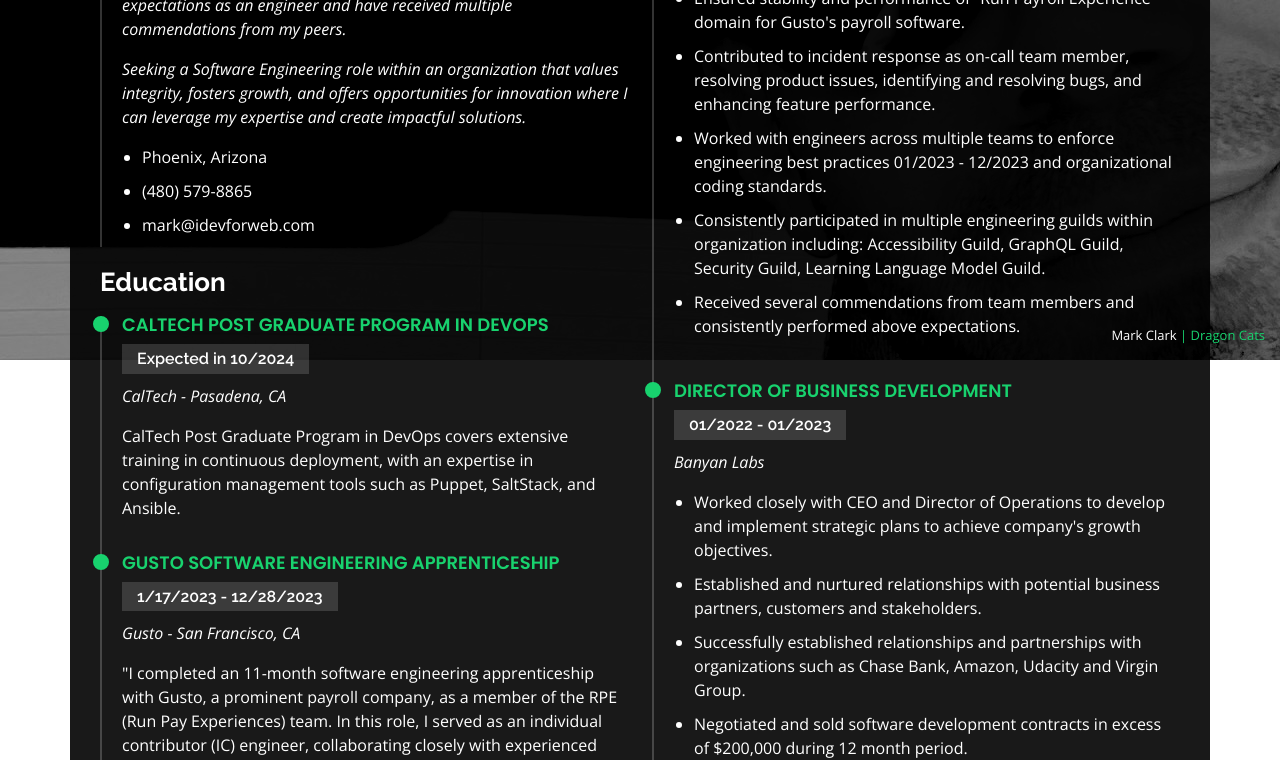
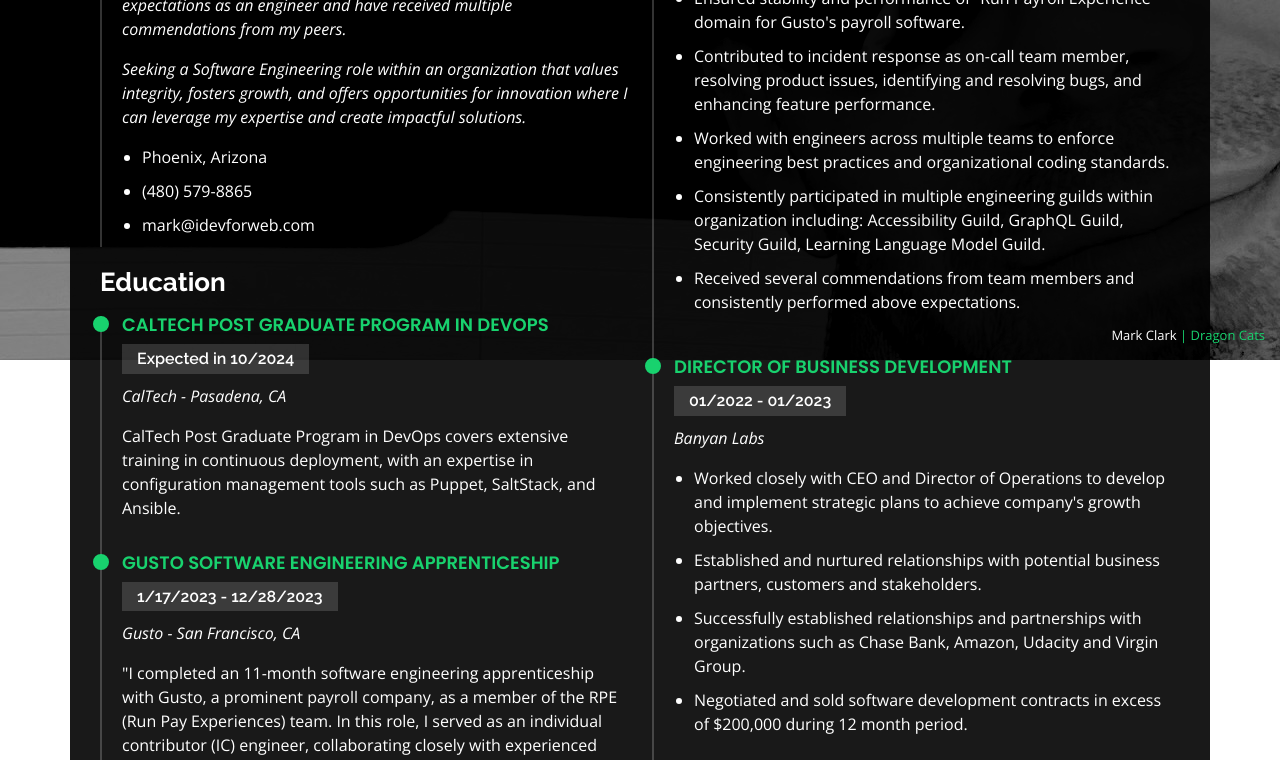
Before and after one commit to fitDizzle/eng-portfolio, a React (Create React App) app: page /resume in a window 1280 px wide. Shown: the part 440-1200 px from the top of the page. Built offline with nearby package versions, Linux system fonts and the light colour scheme.

Commit message:
fix: fix a couple of copy errors

```diff
--- a/src/components/resume.jsx
+++ b/src/components/resume.jsx
@@ -147,8 +147,8 @@ const Resume = () => {
                   </li>
                   <li>
                     Worked with engineers across multiple teams to enforce
-                    engineering best practices 01/2023 - 12/2023 and
-                    organizational coding standards.
+                    engineering best practices and organizational coding
+                    standards.
                   </li>
                   <li>
                     Consistently participated in multiple engineering guilds
@@ -193,7 +193,7 @@ const Resume = () => {
               </p>
             </div>
             <div className="resume-item">
-              <h4>Technical Teachers Aide</h4>
+              <h4>Technical Coding Instructor</h4>
               <h5>2020 - 2021</h5>
               <p>
                 <em>Persevere</em>
```
